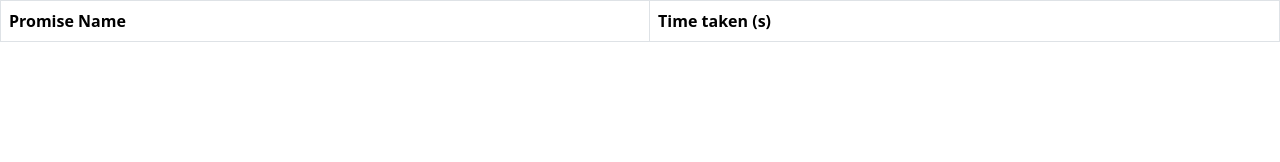
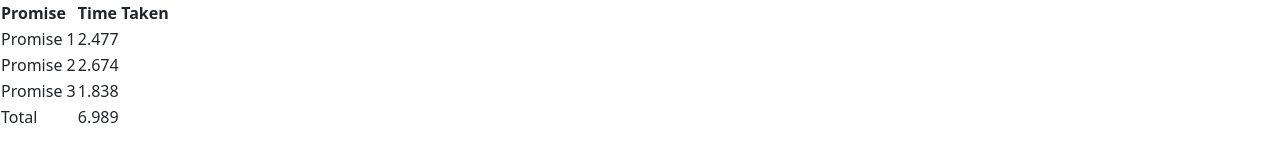
Before and after one commit to acciojob/wait-for-multiple-promises-govind2611, a website: page main.html in a window 1280 px wide. Drawn offline with nearby package versions, Linux system fonts and the light colour scheme.

Commit message:
created a submission

```diff
--- a/main.html
+++ b/main.html
@@ -13,15 +13,15 @@
 
   <body>
     <!-- the entire body must be written by student -->
-    <table class="table table-striped table-hover table-bordered">
-      <thead>
-        <tr>
-          <th>Promise Name</th>
-          <th>Time taken (s)</th>
-        </tr>
-      </thead>
-      <tbody id="output"></tbody>
-    </table>
+    <table>
+  <tr>
+    <th>Promise</th>
+    <th>Time Taken</th>
+  </tr>
+  <tr id="loading">
+    <td colspan="2">Loading...</td>
+  </tr>
+</table>
 
     <script type="text/javascript" src="./script.js"></script>
     <script
--- a/script.js
+++ b/script.js
@@ -1,52 +1,31 @@
-//your JS code here. If required.
-function getRandomTime() {
-  return Math.floor(Math.random() * 3000) + 1000;
-}
+ const promises = [
+    new Promise(resolve => setTimeout(() => resolve(Math.random() * 2 + 1), Math.random() * 2000 + 1000)),
+    new Promise(resolve => setTimeout(() => resolve(Math.random() * 2 + 1), Math.random() * 2000 + 1000)),
+    new Promise(resolve => setTimeout(() => resolve(Math.random() * 2 + 1), Math.random() * 2000 + 1000))
+  ];
 
-function createPromise(index) {
-  const time = getRandomTime();
-  return new Promise((resolve) => {
-    setTimeout(() => {
-      resolve({ index, time });
-    }, time);
-  });
-}
+  Promise.all(promises)
+    .then(results => {
+      const loadingRow = document.getElementById("loading");
+      loadingRow.parentNode.removeChild(loadingRow);
 
-const promises = [
-  createPromise(1),
-  createPromise(2),
-  createPromise(3),
-];
+      const table = document.querySelector("table");
+      let total = 0;
 
-const table = document.getElementById('table');
+      results.forEach((result, index) => {
+        const promiseNum = index + 1;
+        const timeTaken = result.toFixed(3);
+        total += result;
+        const row = table.insertRow();
+        const promiseCell = row.insertCell(0);
+        const timeTakenCell = row.insertCell(1);
+        promiseCell.textContent = `Promise ${promiseNum}`;
+        timeTakenCell.textContent = timeTaken;
+      });
 
-Promise.all(promises)
-  .then((results) => {
-    const totalTime = results.reduce((acc, cur) => acc + cur.time, 0) / 1000;
-
-    const tbody = table.getElementsByTagName('tbody')[0];
-    tbody.innerHTML = '';
-
-    results.forEach((result) => {
-      const tr = document.createElement('tr');
-      const td1 = document.createElement('td');
-      td1.textContent = `Promise ${result.index}`;
-      const td2 = document.createElement('td');
-      td2.textContent = `${result.time / 1000}`;
-      tr.appendChild(td1);
-      tr.appendChild(td2);
-      tbody.appendChild(tr);
+      const totalRow = table.insertRow();
+      const totalCell = totalRow.insertCell(0);
+      const totalTimeCell = totalRow.insertCell(1);
+      totalCell.textContent = "Total";
+      totalTimeCell.textContent = total.toFixed(3);
     });
-
-    const tr = document.createElement('tr');
-    const td1 = document.createElement('td');
-    td1.textContent = 'Total';
-    const td2 = document.createElement('td');
-    td2.textContent = `${totalTime.toFixed(3)}`;
-    tr.appendChild(td1);
-    tr.appendChild(td2);
-    tbody.appendChild(tr);
-  })
-  .catch((error) => {
-    console.error(error);
-  });
```
